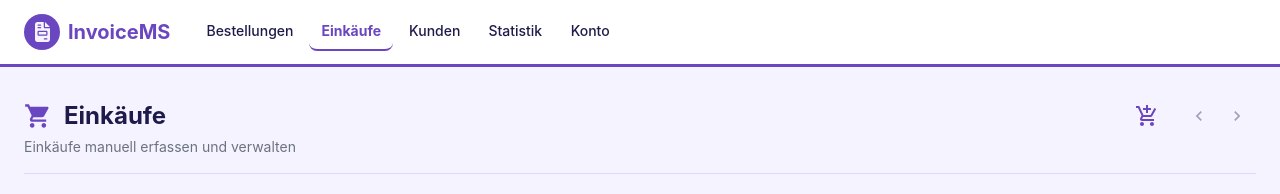
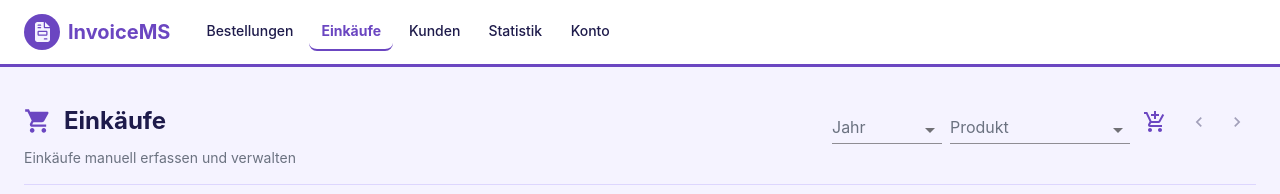
Before and after one commit to Daerhard/invoice-management-system-frontend, a React (Create React App) app: page /einkaeufe in a window 1280 px wide. Shown: the top 194 px of the page. Built offline with nearby package versions, Linux system fonts and the light colour scheme; no server answers.

Commit message:
feat: add inline year and product filters to purchase invoices page
Agent-Logs-Url: https://github.com/Daerhard/invoice-management-system-frontend/sessions/b060da06-50ad-44fb-8346-6041c0104dcb

Co-authored-by: Daerhard <100348464+Daerhard@users.noreply.github.com>

```diff
--- a/src/containers/einkaeufe/Einkaeufe.tsx
+++ b/src/containers/einkaeufe/Einkaeufe.tsx
@@ -1,5 +1,6 @@
-import React, { useState } from 'react';
+import React, { useMemo, useState } from 'react';
 import {
+    Autocomplete,
     Box,
     Chip,
     Divider,
@@ -7,11 +8,13 @@ import {
     List,
     Pagination,
     Stack,
+    TextField,
     Tooltip,
     Typography,
 } from '@mui/material';
 import ShoppingCartIcon from '@mui/icons-material/ShoppingCart';
 import AddShoppingCartIcon from '@mui/icons-material/AddShoppingCart';
+import FilterListOffIcon from '@mui/icons-material/FilterListOff';
 import { useAtom } from 'jotai';
 import { purchaseInvoicesAtom } from '../../store/Global';
 import useCardmarketOrders from '../../api/hooks/useCardmarketOrders';
@@ -25,18 +28,56 @@ export default function Einkaeufe() {
 
     const [purchaseInvoices] = useAtom(purchaseInvoicesAtom);
 
-    const sortedInvoices = [...purchaseInvoices].sort(
-        (a, b) => (b.id ?? 0) - (a.id ?? 0)
-    );
-
+    const [yearFilter, setYearFilter] = useState<string | null>(null);
+    const [productFilter, setProductFilter] = useState<string | null>(null);
     const [page, setPage] = useState(1);
     const itemsPerPage = 15;
     const [drawerOpen, setDrawerOpen] = useState(false);
 
-    const paginatedInvoices = sortedInvoices.slice(
+    const availableYears = useMemo(() => {
+        const years = new Set<string>();
+        purchaseInvoices.forEach((inv) =>
+            inv.items?.forEach((item) => {
+                const year = typeof item.invoiceDate === 'string' ? item.invoiceDate.slice(0, 4) : undefined;
+                if (year) years.add(year);
+            })
+        );
+        return [...years].sort((a, b) => Number(b) - Number(a));
+    }, [purchaseInvoices]);
+
+    const availableProducts = useMemo(() => {
+        return [...new Set(purchaseInvoices.map((inv) => inv.productName).filter(Boolean))].sort();
+    }, [purchaseInvoices]);
+
+    const hasActiveFilters = yearFilter !== null || productFilter !== null;
+
+    const sortedInvoices = useMemo(
+        () => [...purchaseInvoices].sort((a, b) => (b.id ?? 0) - (a.id ?? 0)),
+        [purchaseInvoices]
+    );
+
+    const filteredInvoices = useMemo(() => {
+        return sortedInvoices.filter((inv) => {
+            const yearMatch =
+                !yearFilter ||
+                (inv.items?.some((item) =>
+                    typeof item.invoiceDate === 'string' && item.invoiceDate.slice(0, 4) === yearFilter
+                ) ?? false);
+            const productMatch = !productFilter || inv.productName === productFilter;
+            return yearMatch && productMatch;
+        });
+    }, [sortedInvoices, yearFilter, productFilter]);
+
+    const paginatedInvoices = filteredInvoices.slice(
         (page - 1) * itemsPerPage,
         page * itemsPerPage
     );
+
+    const handleClearFilters = () => {
+        setYearFilter(null);
+        setProductFilter(null);
+        setPage(1);
+    };
 
     return (
         <Box style={{ width: '100%' }}>
@@ -47,16 +88,54 @@ export default function Einkaeufe() {
                         <Stack direction="row" alignItems="center" spacing={1.5}>
                             <ShoppingCartIcon sx={{ color: 'primary.main', fontSize: 28 }} />
                             <Typography variant="h5">Einkäufe</Typography>
-                            {sortedInvoices.length > 0 && (
+                            {filteredInvoices.length > 0 && (
                                 <Chip
-                                    label={sortedInvoices.length}
+                                    label={filteredInvoices.length}
                                     size="small"
                                     color="primary"
                                     sx={{ fontWeight: 600, borderRadius: 1 }}
                                 />
                             )}
                         </Stack>
-                        <Stack direction="row" alignItems="center" spacing={2}>
+                        <Stack direction="row" alignItems="center" spacing={1}>
+                            <Autocomplete
+                                size="small"
+                                sx={{ width: 110 }}
+                                options={availableYears}
+                                value={yearFilter}
+                                onChange={(_, newValue) => {
+                                    setYearFilter(newValue);
+                                    setPage(1);
+                                }}
+                                renderInput={(params) => (
+                                    <TextField {...params} label="Jahr" variant="standard" />
+                                )}
+                            />
+                            <Autocomplete
+                                size="small"
+                                sx={{ width: 180 }}
+                                options={availableProducts}
+                                value={productFilter}
+                                onChange={(_, newValue) => {
+                                    setProductFilter(newValue);
+                                    setPage(1);
+                                }}
+                                renderInput={(params) => (
+                                    <TextField {...params} label="Produkt" variant="standard" />
+                                )}
+                            />
+                            {hasActiveFilters && (
+                                <Tooltip title="Filter zurücksetzen">
+                                    <IconButton
+                                        size="small"
+                                        onClick={handleClearFilters}
+                                        aria-label="Filter zurücksetzen"
+                                        color="default"
+                                    >
+                                        <FilterListOffIcon fontSize="small" />
+                                    </IconButton>
+                                </Tooltip>
+                            )}
                             <Tooltip title="Neuen Einkauf erfassen">
                                 <IconButton
                                     color="primary"
@@ -68,7 +147,7 @@ export default function Einkaeufe() {
                                 </IconButton>
                             </Tooltip>
                             <Pagination
-                                count={Math.ceil(sortedInvoices.length / itemsPerPage)}
+                                count={Math.ceil(filteredInvoices.length / itemsPerPage)}
                                 page={page}
                                 onChange={(_, newValue) => setPage(newValue)}
                                 shape="rounded"
```
